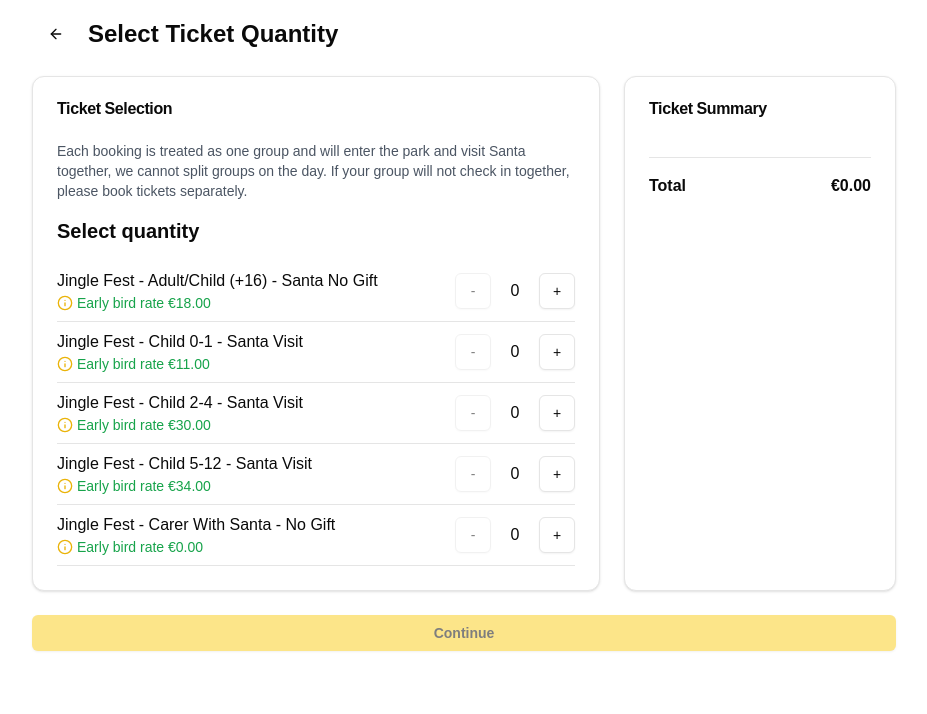
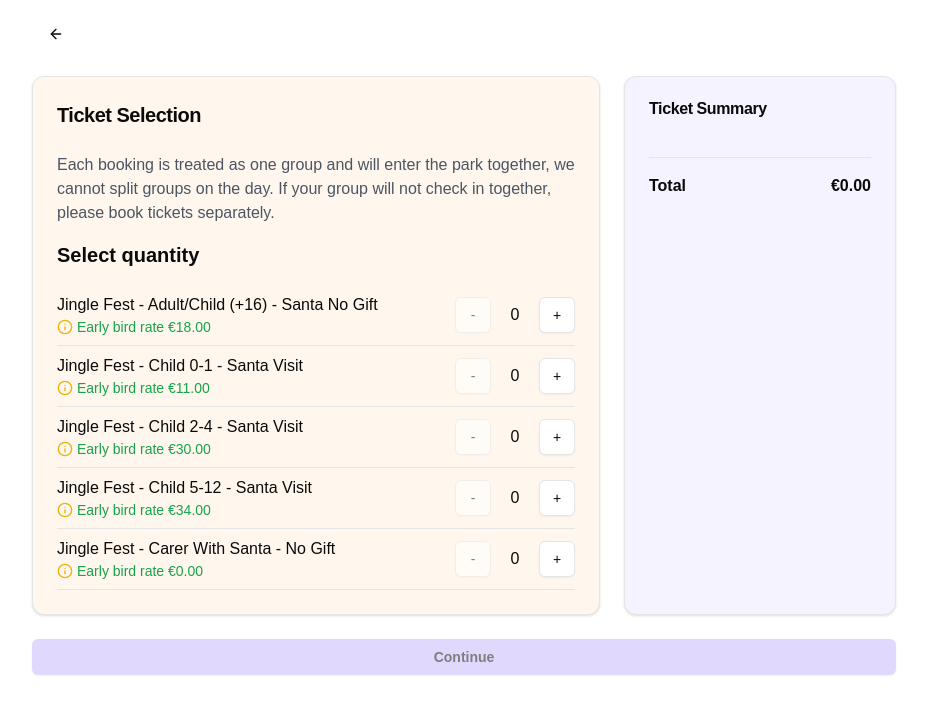
Before and after one commit to Elgius/theme_park, a Next.js app: page /billing in a window 1280 px wide. Shown: the top 714 px of the page, without its empty margins (176-1103 px from the left). Built offline with nearby package versions, Linux system fonts and the light colour scheme.

Commit message:
smol ui stuff

```diff
--- a/src/app/billing/page.tsx
+++ b/src/app/billing/page.tsx
@@ -67,18 +67,17 @@ export default function Page() {
         <Button variant="ghost" className="mr-2">
           <ArrowLeft className="h-6 w-6" />
         </Button>
-        <h1 className="text-2xl font-bold">Select Ticket Quantity</h1>
+        {/* <h1 className="text-2xl font-bold">Select Ticket Quantity</h1> */}
       </header>
 
       <div className="grid md:grid-cols-3 gap-6">
-        <Card className="md:col-span-2">
+        <Card className="bg-orange-50 md:col-span-2">
           <CardHeader>
-            <CardTitle>Ticket Selection</CardTitle>
+            <CardTitle className="text-xl font-semibold ">Ticket Selection</CardTitle>
           </CardHeader>
           <CardContent>
-            <p className="text-sm text-gray-600 mb-4">
-              Each booking is treated as one group and will enter the park and
-              visit Santa together, we cannot split groups on the day. If your
+            <p className="text-base text-gray-600 mb-4">
+              Each booking is treated as one group and will enter the park together, we cannot split groups on the day. If your
               group will not check in together, please book tickets separately.
             </p>
             <h2 className="text-xl font-semibold mb-4">Select quantity</h2>
@@ -121,8 +120,8 @@ export default function Page() {
           </CardContent>
         </Card>
 
-        <Card>
-          <CardHeader>
+        <Card className="bg-violet-50">
+          <CardHeader >
             <CardTitle>Ticket Summary</CardTitle>
           </CardHeader>
           <CardContent>
@@ -170,7 +169,7 @@ export default function Page() {
 
       <div className="mt-6">
         <Button
-          className="w-full bg-yellow-400 hover:bg-yellow-500 text-black font-semibold py-3"
+          className="w-full bg-violet-300 hover:bg-violet-400 text-black font-semibold py-3"
           disabled={totalQuantity === 0}
         >
           Continue
```
